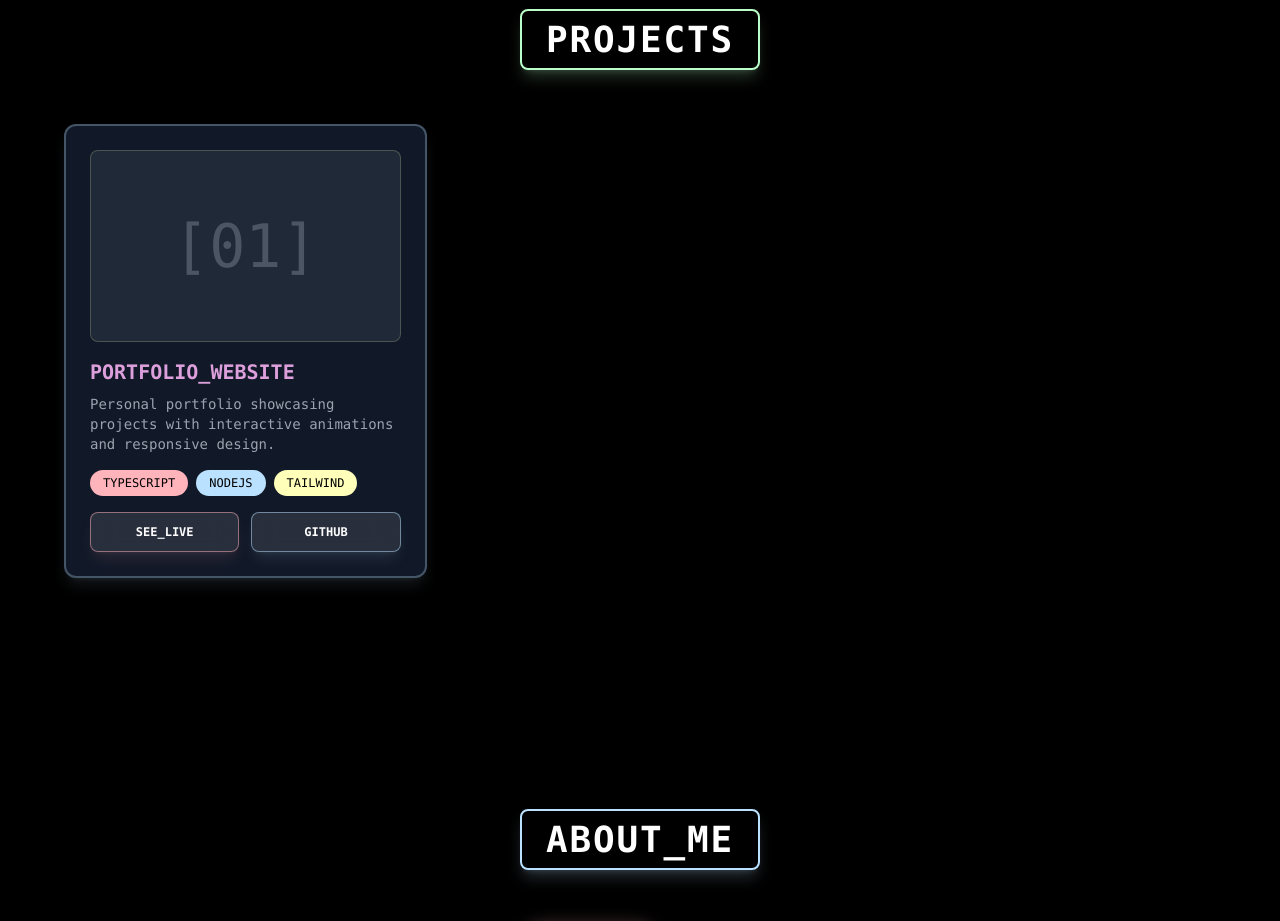
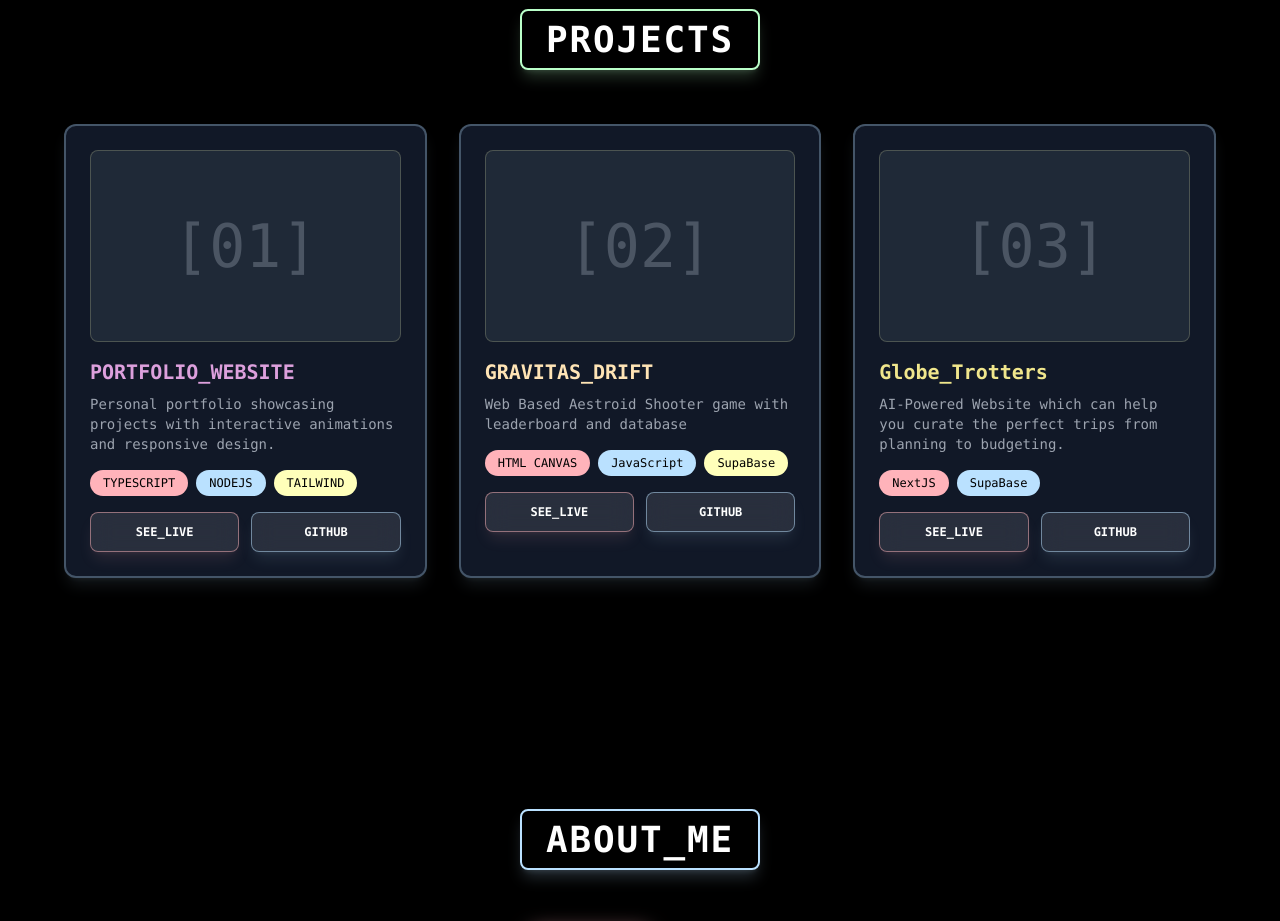
Before and after one commit to Heet-P/Portfolio, a Next.js app: page / in a window 1280 px wide. Shown: the part 860-1781 px from the top of the page. Built offline with nearby package versions, Linux system fonts and the light colour scheme.

Commit message:
LiveLinks added

```diff
--- a/prompting.tsx
+++ b/prompting.tsx
@@ -275,24 +275,24 @@ export function PromptingIsAllYouNeed() {
       githubLink: "https://github.com/heet-p/portfolio-v2",
       color: pastelColors[3],
     },
-    /*{
-      id: 5,
-      name: "BLOG_CMS_SYSTEM",
-      description: "Content management system for blogs with markdown support and SEO optimization.",
-      technologies: ["NEXT.JS", "PRISMA", "POSTGRES"],
-      liveLink: "https://blog-cms.heetparikh.me",
-      githubLink: "https://github.com/heet-p/blog-cms",
+   {
+      id: 2,
+      name: "GRAVITAS_DRIFT",
+      description: "Web Based Aestroid Shooter game with leaderboard and database",
+      technologies: ["HTML CANVAS", "JavaScript", "SupaBase"],
+      liveLink: "https://gravitas-drift.netlify.app/",
+      githubLink: "https://github.com/Heet-P/Gravitas-Drift",
       color: pastelColors[4],
     },
-    {
-      id: 6,
-      name: "CHAT_APPLICATION",
-      description: "Real-time chat application with rooms, file sharing, and message encryption.",
-      technologies: ["SOCKET.IO", "EXPRESS", "JWT"],
-      liveLink: "https://chat-app.heetparikh.me",
-      githubLink: "https://github.com/heet-p/realtime-chat",
+     {
+      id: 3,
+      name: "Globe_Trotters",
+      description: "AI-Powered Website which can help you curate the perfect trips from planning to budgeting.",
+      technologies: ["NextJS", "SupaBase"],
+      liveLink: "https://drive.google.com/file/d/1I6Gsg4ZwZl7ULV4y6E-1gZ6dEYDqHTW7/view?usp=sharing",
+      githubLink: "https://github.com/dhrumil246/GlobeTrotter_Odoo",
       color: pastelColors[5],
-    },*/
+    }
   ]
 
   useEffect(() => {
```
